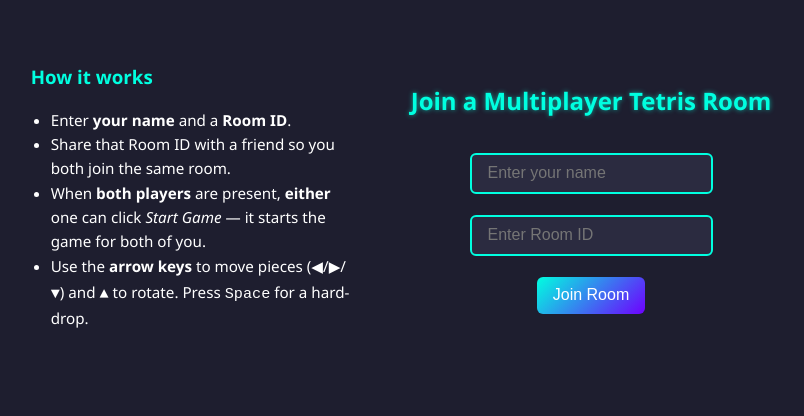
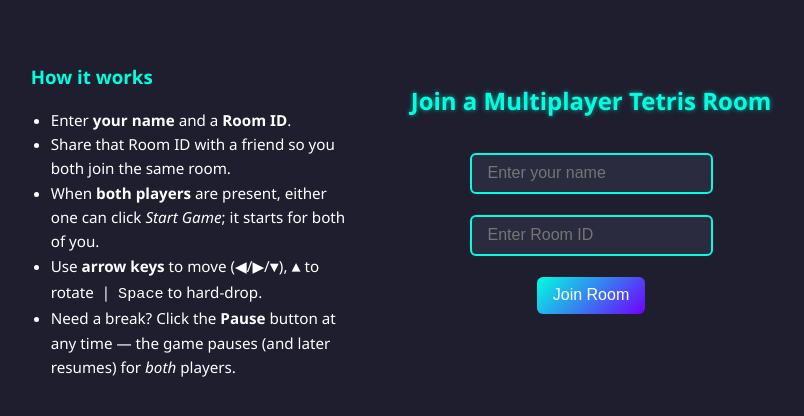
Before and after one commit to CHANGER-0121/Tetris, a website: page index.html in a window 1280 px wide. Shown: the whole page, without its empty margins (239-1043 px from the left). Drawn offline with nearby package versions, Linux system fonts and the light colour scheme; no server answers.

Commit message:
Update index.html

```diff
--- a/index.html
+++ b/index.html
@@ -19,11 +19,12 @@
         <ul>
           <li>Enter <strong>your name</strong> and a <strong>Room&nbsp;ID</strong>.</li>
           <li>Share that Room ID with a friend so you both join the same room.</li>
-          <li>When <strong>both players</strong> are present, <strong>either</strong> one can click
-              <em>Start&nbsp;Game</em> — it starts the game for both of you.</li>
-          <li>Use the <strong>arrow&nbsp;keys</strong> to move pieces
-              (<kbd>◀︎</kbd>/<kbd>▶︎</kbd>/<kbd>▼</kbd>) and <kbd>▲</kbd> to rotate.
-              Press <kbd>Space</kbd> for a hard-drop.</li>
+          <li>When <strong>both players</strong> are present, either one can click
+              <em>Start&nbsp;Game</em>; it starts for both of you.</li>
+          <li>Use <strong>arrow&nbsp;keys</strong> to move (<kbd>◀︎</kbd>/<kbd>▶︎</kbd>/<kbd>▼</kbd>),
+              <kbd>▲</kbd> to rotate &nbsp;|&nbsp; <kbd>Space</kbd> to hard-drop.</li>
+          <li>Need a break? Click the <strong>Pause</strong> button at any time —
+              the game pauses (and later resumes) for <em>both</em> players.</li>
         </ul>
       </div>
 
@@ -47,15 +48,17 @@
   <!-- ░░ GAME AREA ░░ -->
   <div id="gameArea">
     <h2 style="text-align:center">Multiplayer Tetris</h2>
+
+    <!-- Pause button -->
+    <button id="pauseBtn" class="pauseButton">Pause</button>
+
     <div style="max-width:900px;margin:0 auto;">
       <div style="display:flex;justify-content:center;gap:40px;align-items:flex-start;">
-        <!-- Your board -->
         <div>
           <p id="score">Score: 0</p>
           <canvas id="tetris" width="300" height="600"></canvas>
           <p id="message"></p>
         </div>
-        <!-- Opponents -->
         <div id="otherPlayers" style="display:flex;gap:20px;"></div>
       </div>
     </div>
```
